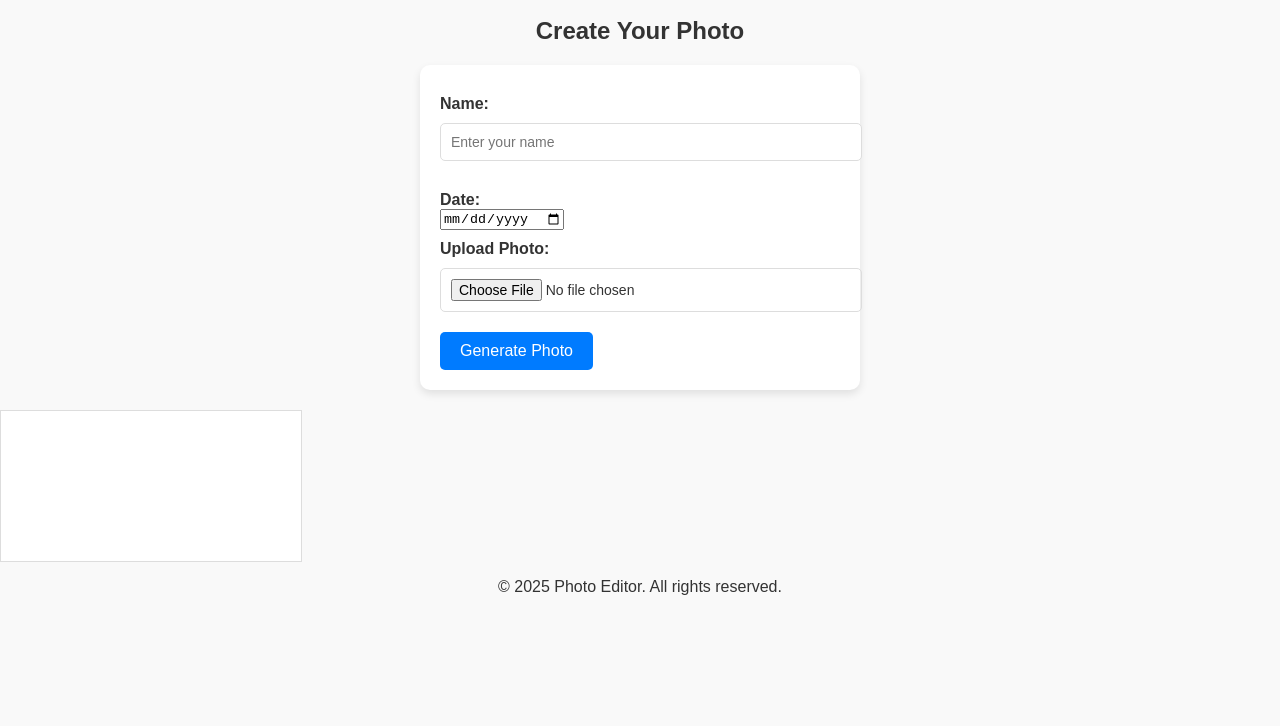
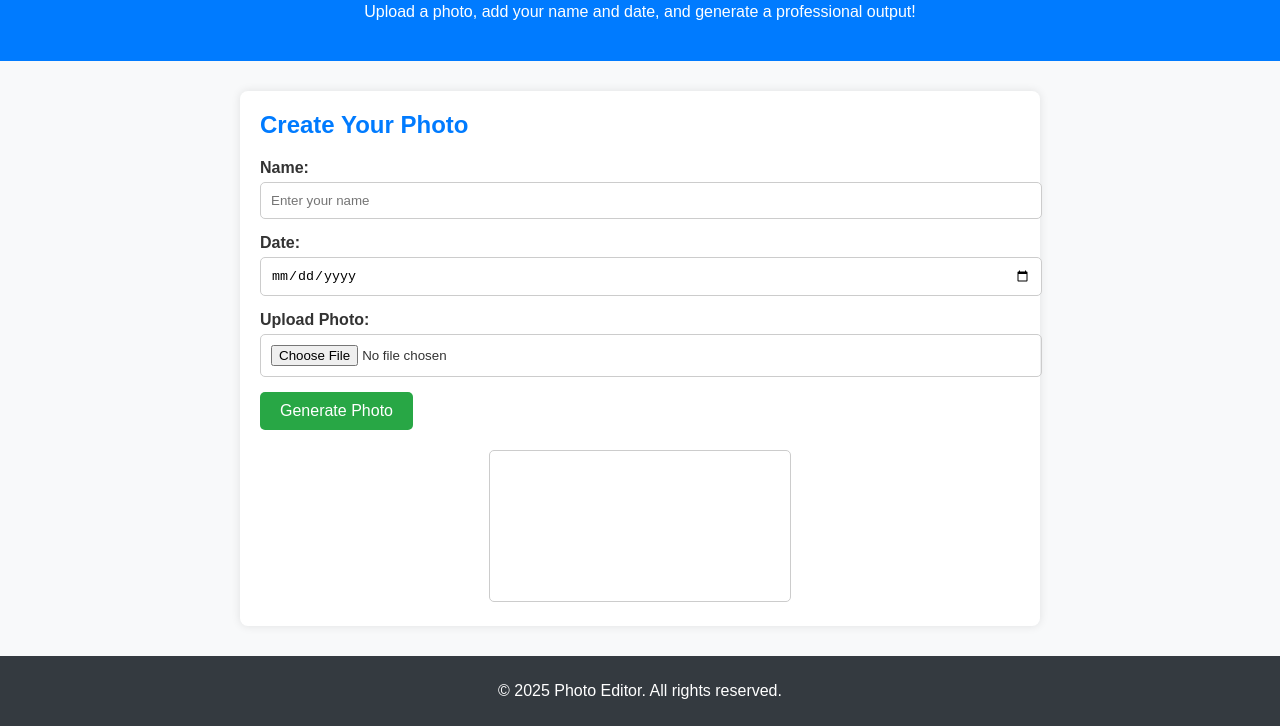
Before and after one commit to sandeveloper1/newspaper, a plain HTML site: page index.html in a window 1280 px wide. Shown: the part 101-827 px from the top of the page. Before the commit the page ends 800 px from the top, so only its background shows below. Drawn offline with nearby package versions, Linux system fonts and the light colour scheme.

Commit message:
Update styles.css

```diff
--- a/styles.css
+++ b/styles.css
@@ -1,90 +1,73 @@
-/* General body styling */
+/* General Styles */
 body {
-  font-family: Arial, sans-serif;
+  font-family: 'Arial', sans-serif;
   margin: 0;
   padding: 0;
-  text-align: center;
-  background-color: #f9f9f9;
+  background: #f8f9fa;
   color: #333;
 }
-
-/* Form container styling */
-form {
-  background-color: #ffffff;
+.header {
+  background: #007bff;
+  color: white;
+  padding: 1.5rem;
+  text-align: center;
+}
+.container {
+  max-width: 800px;
+  margin: 20px auto;
+  padding: 10px;
+}
+.editor {
+  background: white;
   padding: 20px;
-  margin: 20px auto;
-  border-radius: 10px;
-  box-shadow: 0 4px 8px rgba(0, 0, 0, 0.1);
-  max-width: 400px;
-  text-align: left;
+  border-radius: 8px;
+  box-shadow: 0 0 10px rgba(0, 0, 0, 0.1);
 }
-
-/* Input fields */
+h2 {
+  margin-top: 0;
+  color: #007bff;
+}
+.form-group {
+  margin-bottom: 15px;
+}
 label {
+  display: block;
   font-weight: bold;
-  margin-top: 10px;
-  display: block;
+  margin-bottom: 5px;
 }
 input[type="text"],
+input[type="date"],
 input[type="file"] {
   width: 100%;
   padding: 10px;
-  margin: 10px 0 20px;
-  border: 1px solid #ddd;
+  border: 1px solid #ccc;
   border-radius: 5px;
-  font-size: 14px;
 }
-
-/* Submit button */
-button[type="submit"] {
-  background-color: #007BFF;
+.btn {
+  background: #28a745;
   color: white;
   border: none;
   padding: 10px 20px;
   border-radius: 5px;
   cursor: pointer;
-  font-size: 16px;
+  font-size: 1rem;
 }
-
-button[type="submit"]:hover {
-  background-color: #0056b3;
+.btn:hover {
+  background: #218838;
 }
-
-/* Canvas styling */
+.preview {
+  margin-top: 20px;
+  text-align: center;
+}
 canvas {
-  margin-top: 20px;
-  display: block;
-  border: 1px solid #ddd;
-  background-color: #ffffff;
+  border: 1px solid #ccc;
+  border-radius: 5px;
+  max-width: 100%;
+  height: auto;
 }
-
-/* Download button */
-#download {
-  display: none;
-  margin-top: 20px;
-  padding: 10px 20px;
-  background-color: #28a745;
+.footer {
+  text-align: center;
+  padding: 10px;
+  background: #343a40;
   color: white;
-  border: none;
-  border-radius: 5px;
-  cursor: pointer;
-  font-size: 16px;
 }
-
-#download:hover {
-  background-color: #218838;
-}
-
-/* Responsive styling */
-@media screen and (max-width: 600px) {
-  form {
-    margin: 10px;
-    padding: 15px;
-  }
-
-  button[type="submit"],
-  #download {
-    font-size: 14px;
-    padding: 8px 15px;
-  }
-}
```
